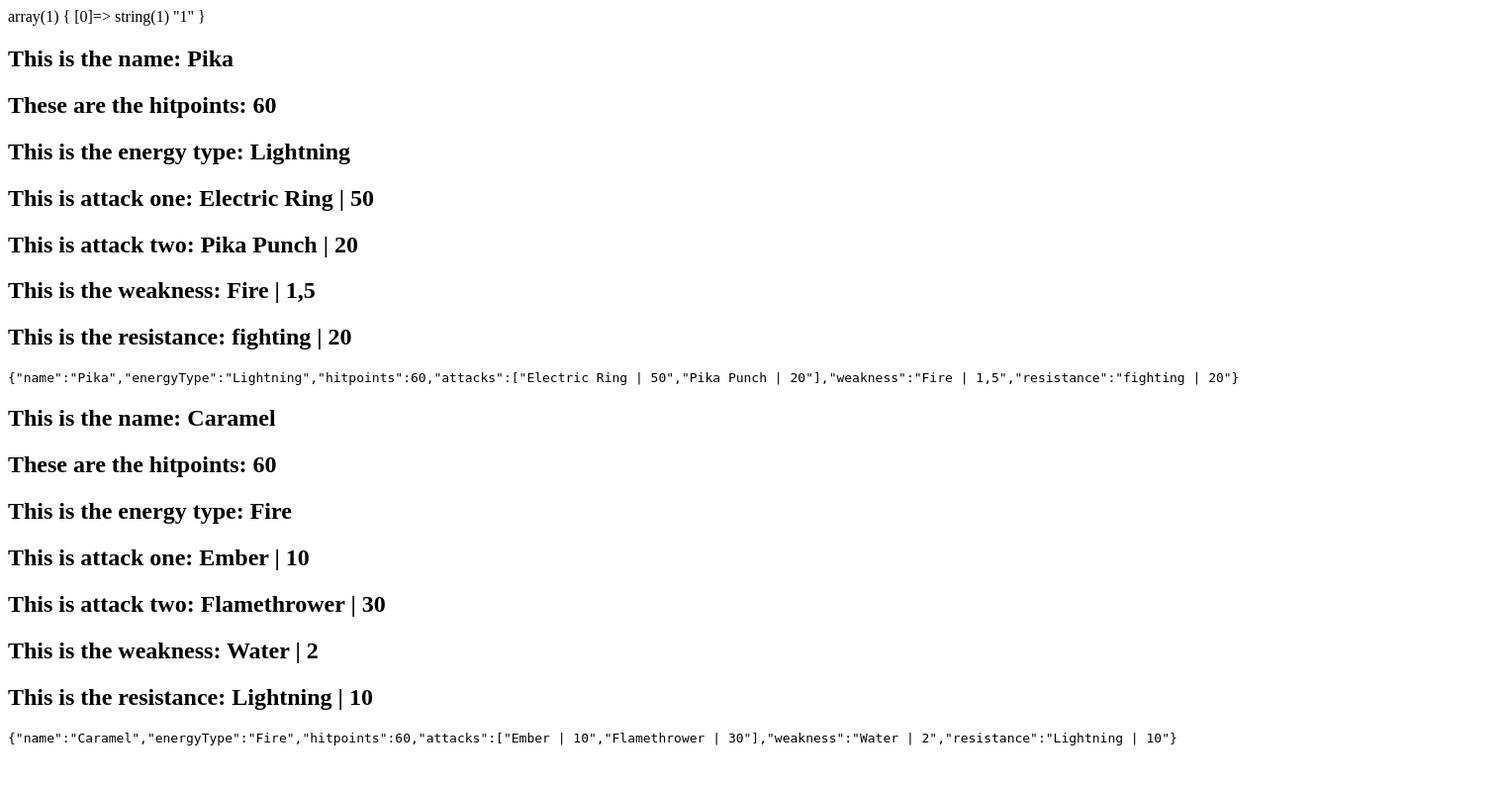
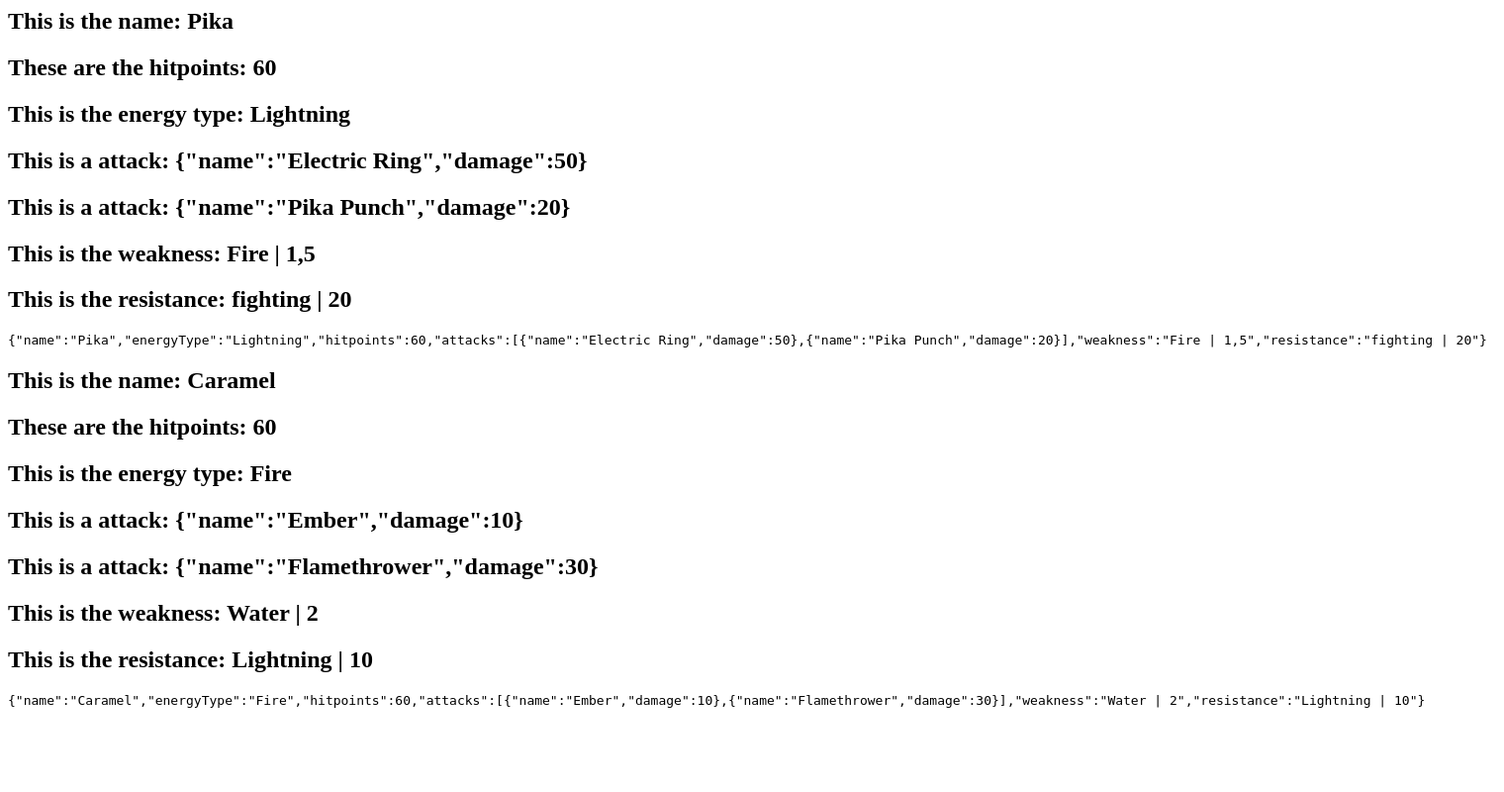
Before and after one commit to alexkalis/Pokedex, a PHP site: page / in a window 1520 px wide. Shown: the whole page at 99% size. Run offline with PHP 8.4, Linux system fonts and the light colour scheme.

Commit message:
20-3-2018 14:27

```diff
--- a/Attack.php
+++ b/Attack.php
@@ -1,10 +1,16 @@
 <?php
-class Attacks   {
-public function __construct() {
-  $Attacks
+class Attack {
+  public $name;
+  public $damage;
+
+  public function __construct($name,$damage) {
+    $this->name = $name;
+    $this->damage = $damage;
+  }
+  public function __toString() {
+     return json_encode($this);
+   }
 }
-public function __toString() {
-   return json_encode($this);
-          }
-}
+
+
  ?>
--- a/Charmeleon.php
+++ b/Charmeleon.php
@@ -1,15 +1,20 @@
 <?php
+require_once 'Attack.php';
 class Charmeleon extends Pokemon {
-  public $name = 'Caramel';
-  public $energyType = 'Fire';
-  public $hitpoints = 60;
-  public $attacks = array ('Ember | 10','Flamethrower | 30');
-  public $weakness = 'Water | 2';
-  public $resistance= 'Lightning | 10';
+
 
   public function __construct()
     {
-        parent::__construct($this->name, $this->energyType, $this->hitpoints, $this->attacks,$this->weakness,$this->resistance);
+      $name = 'Caramel';
+      $energyType = 'Fire';
+      $hitpoints = 60;
+      $weakness = 'Water | 2';
+      $resistance= 'Lightning | 10';
+      $myAttacks = [
+        new Attack('Ember',10), new Attack('Flamethrower', 30)
+      ];
+
+        parent::__construct($name, $energyType, $hitpoints, $myAttacks,$weakness,$resistance);
     }
 }
 
--- a/Pikachu.php
+++ b/Pikachu.php
@@ -1,22 +1,19 @@
 <?php
+
+require_once 'Attack.php';
+
 class Pikachu extends Pokemon {
-  public $name = 'Pika';
-  public $energyType = 'Lightning';
-  public $hitpoints = 60;
-  public $attacks = array('Electric Ring | 50', 'Pika Punch | 20');
-  public $weakness = 'Fire | 1,5';
-  public $resistance= 'fighting | 20';
-
-
   public function __construct()
     {
-        parent::__construct($this->name, $this->energyType, $this->hitpoints, $this->attacks,$this->weakness,$this->resistance);
+       $name = 'Pika';
+       $energyType = 'Lightning';
+       $hitpoints = 60;
+       $weakness = 'Fire | 1,5';
+       $resistance= 'fighting | 20';
+        $myAttacks = [
+          new Attack('Electric Ring',50), new Attack('Pika Punch', 20)
+        ];
+
+        parent::__construct($name, $energyType, $hitpoints, $myAttacks,$weakness,$resistance);
     }
 }
-
-
-
-
-
-
- ?>
--- a/Pokemon.php
+++ b/Pokemon.php
@@ -29,13 +29,12 @@ class Pokemon {
 {
   echo '<h2> This is the name: ' . $this->name . '</h2>';
 }
-public function showAttack1()
+public function showAttacks()
 {
- echo '<h2> This is attack one: ' . $this->attacks[0] . '</h2>';
-}
-public function showAttack2()
-{
- echo '<h2> This is attack two: ' . $this->attacks[1] . '</h2>';
+  foreach ($this->attacks as $atk) {
+    echo '<h2> This is a attack: ' . $atk . '</h2>';
+  }
+
 }
 public function showWeakness()
 {
@@ -53,6 +52,7 @@ public function showEnergyType()
   //
   //     return $this->$name . ' s energyType=  ' . $this->energyType . ' hp= ' . $this->hitpoints . 'attack 1 = ' . $this->attack1 . 'attack 2 = ' . $this->attack2 . 'the weakness = ' . $this->weakness . 'resistance = ' $this->resistance;
   //   }
+
 }
 
 
--- a/index.php
+++ b/index.php
@@ -3,15 +3,10 @@
 require 'autoload.php';
 
 $pikachu = new Pikachu();
-
-$attack = explode(0,1);
-var_dump($attack);
-
 $pikachu->showName();
 $pikachu->showHitpoints();
 $pikachu->showEnergyType();
-$pikachu->showAttack1();
-$pikachu->showAttack2();
+echo($pikachu->showAttacks());
 $pikachu->showWeakness();
 $pikachu->showResistance();
 print_r('<pre>' . $pikachu . '</pre>');
@@ -19,8 +14,7 @@ $charmeleon = new Charmeleon();
 $charmeleon->showName();
 $charmeleon->showHitpoints();
 $charmeleon->showEnergyType();
-$charmeleon->showAttack1();
-$charmeleon->showAttack2();
+$charmeleon->showAttacks();
 $charmeleon->showWeakness();
 $charmeleon->showResistance();
 
```
Also changed, not shown: 1 other file.
